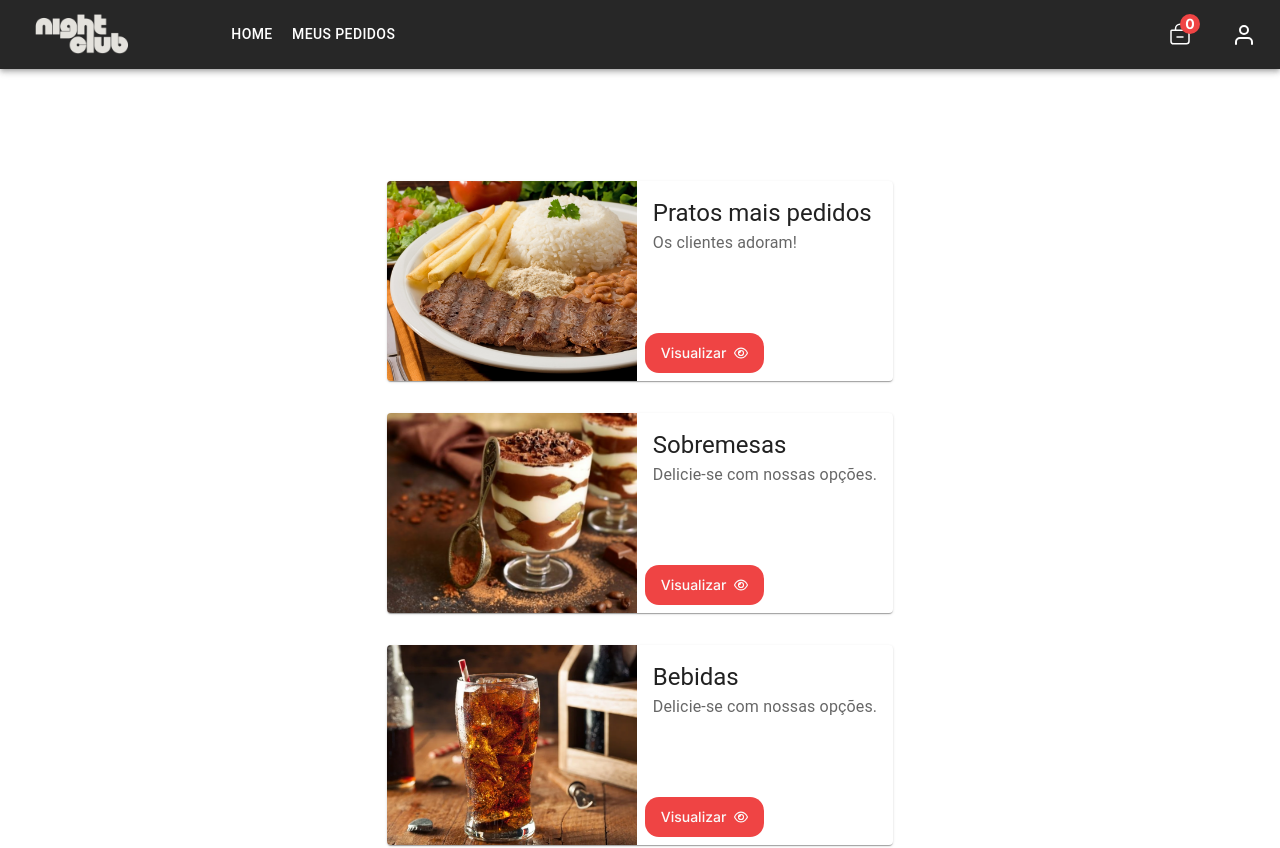
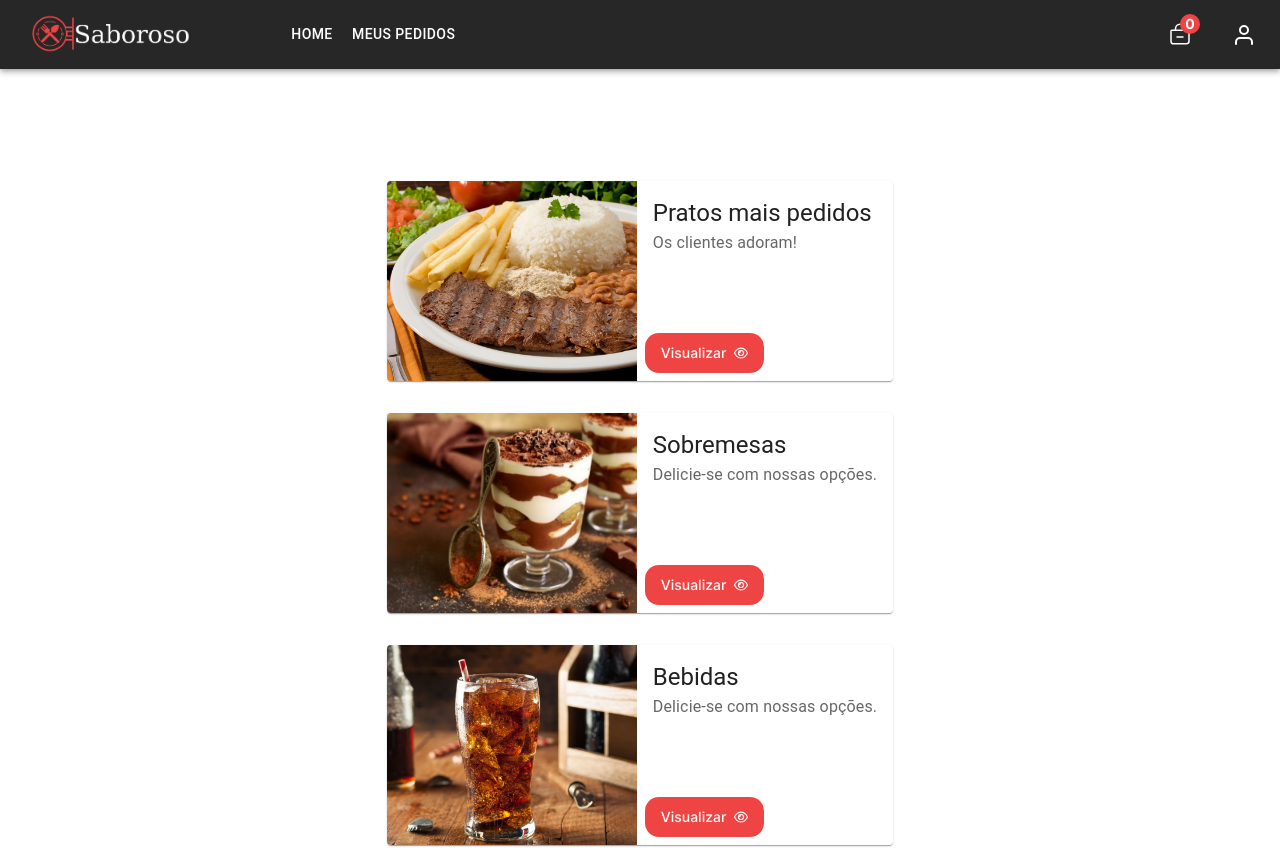
Before and after one commit to LucasJoseds/TP-III-front_end, a Next.js app: page / in a window 1280 px wide. Shown: the top 848 px of the page. Built offline with nearby package versions, Linux system fonts and the light colour scheme.

Commit message:
Alterando a logo

```diff
--- a/src/components/AppBar.tsx
+++ b/src/components/AppBar.tsx
@@ -100,8 +100,7 @@ function ResponsiveAppBar() {
         <Toolbar disableGutters>
         <Button onClick={()=>router.push("/")}>
 
-        <Avatar alt="Remy Sharp" src="/img/name.png"  sx={{ width: 100, borderRadius:0 ,marginRight:10 }} className='cursor-pointer'/>
-
+        <Avatar alt="Logo" src="/img/logo_nova.png"  sx={{ display:{xs:'none', md:'flex'} ,width: 160, borderRadius:0 ,marginRight:10 }} className='cursor-pointer'/>
         </Button>
 
 
@@ -158,7 +157,7 @@ function ResponsiveAppBar() {
               textDecoration: 'none',
             }}
           >
-            <Avatar alt="Remy Sharp" src="/img/restaurante.png" sx={{ width: 110 }}/>
+            <Avatar alt="Remy Sharp" src="/img/logo_nova.png" sx={{ width: 180, borderRadius:0 }}/>
           </Typography>
           <Box sx={{ flexGrow: 1, display: { xs: 'none', md: 'flex' } }}>
             {pages.map((page) => (
```
Also changed, not shown: public/img/logo_nova.png (added).
